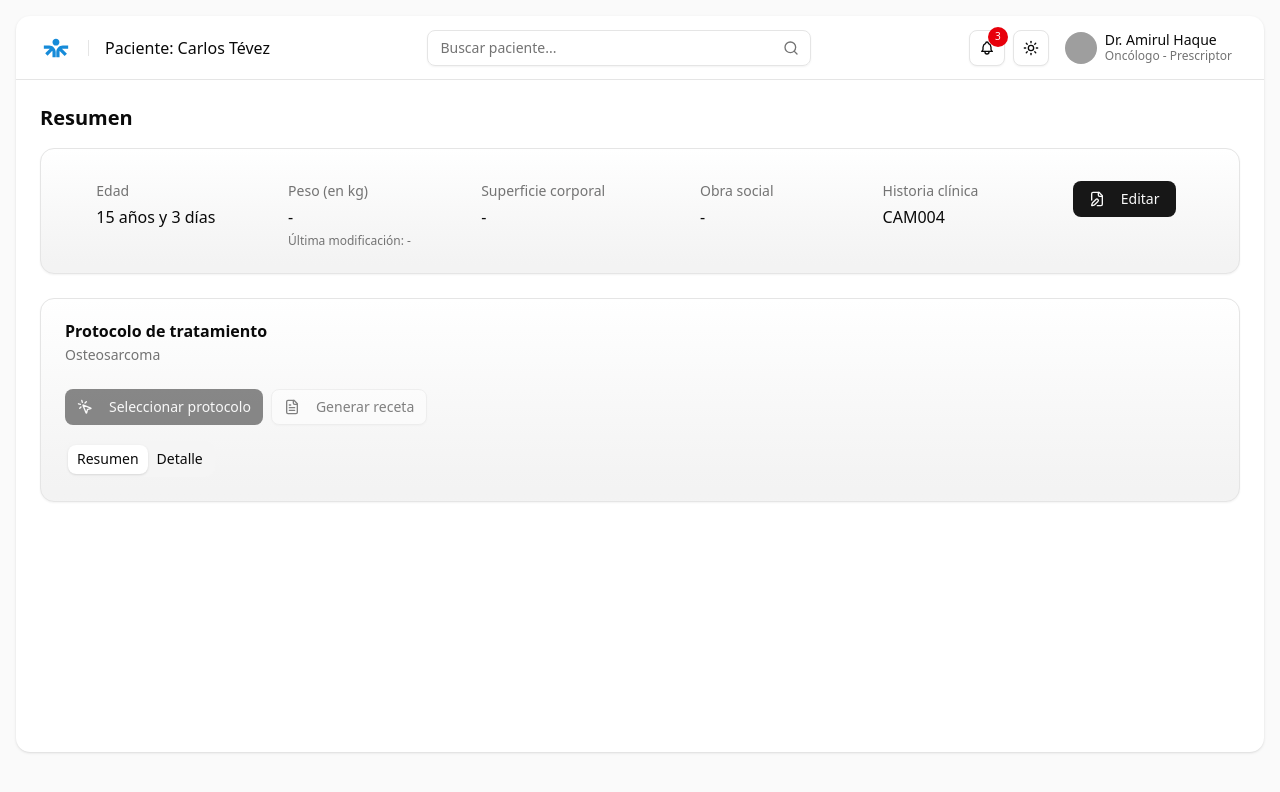
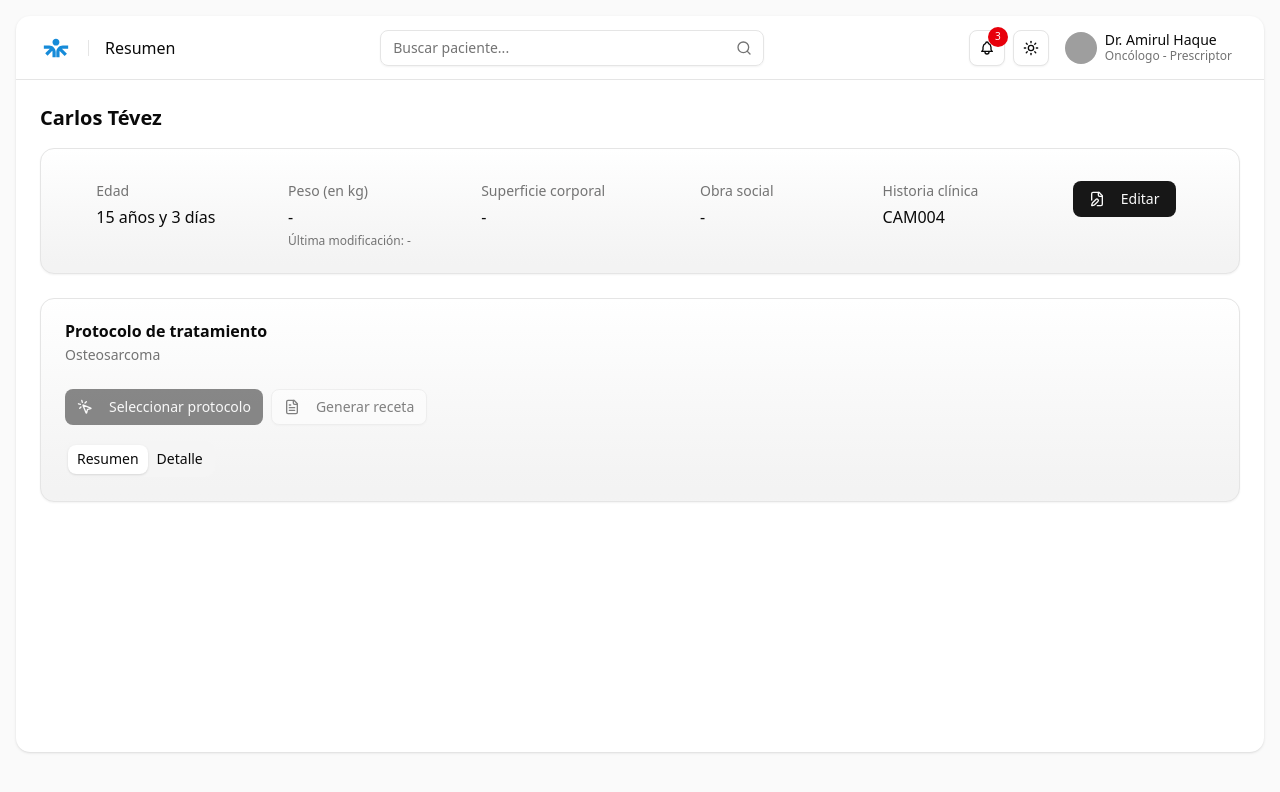
Before and after one commit to carolinamauro/garrahan-prescription-system, a Next.js app: page /pacientes/CAM004 in a window 1280 px wide. Shown: the top 792 px of the page. Built offline with nearby package versions, Linux system fonts and the light colour scheme; grey boxes are pictures that could not be loaded.

Commit message:
Cambio títulos

```diff
--- a/src/app/pacientes/[id]/editar/page.js
+++ b/src/app/pacientes/[id]/editar/page.js
@@ -12,7 +12,7 @@ export default function PatientEditPage({ params }) {
   const patient = patients.find((p) => String(p.id) === String(id));
 
   useEffect(() => {
-    setTitle(`Paciente: ${patient.nombre}`);
+    setTitle('Resumen');
   }, [setTitle]);
 
   return (
--- a/src/app/pacientes/[id]/page.js
+++ b/src/app/pacientes/[id]/page.js
@@ -17,7 +17,7 @@ export default function PatientPage({ params }) {
   const tieneProtocolo = pacienteTieneProtocolo(patient.protocolo);
 
   useEffect(() => {
-    setTitle(`Paciente: ${patient.nombre}`);
+    setTitle('Resumen');
   }, [setTitle]);
 
   return (
--- a/src/components/PatientSummaryCard/index.js
+++ b/src/components/PatientSummaryCard/index.js
@@ -19,7 +19,7 @@ export function PatientSummaryCard({ patient, withEditButton }) {
 
   return (
     <div className="px-4 lg:px-6">
-      <h2 className="mb-4 text-xl font-semibold">Resumen</h2>
+      <h2 className="mb-4 text-xl font-semibold">{`${patient.nombre}`}</h2>
       <Card className="bg-gradient-to-t from-primary/5 to-card shadow-xs">
         <CardContent className="pt-2">
           <div className={gridClass}>
```
